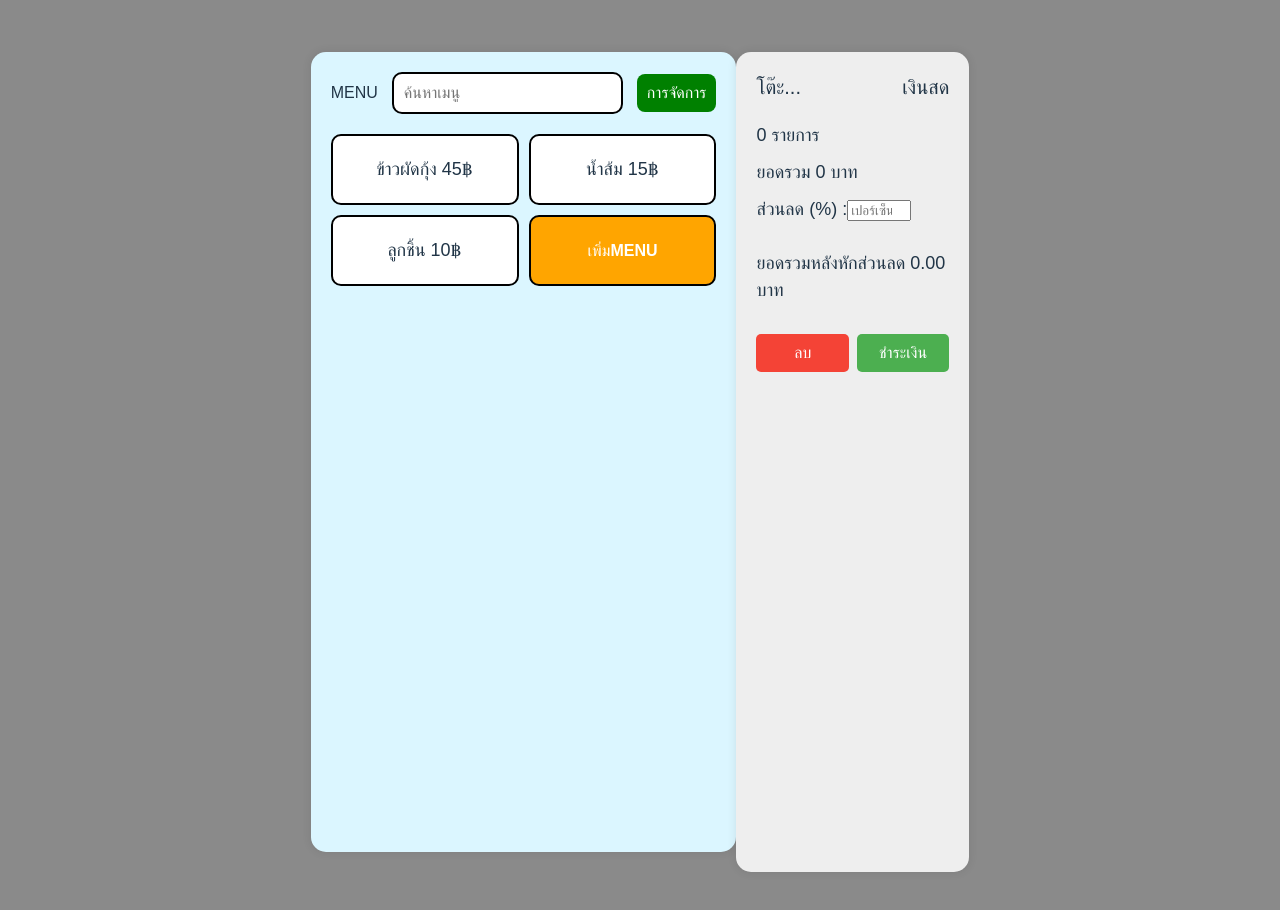
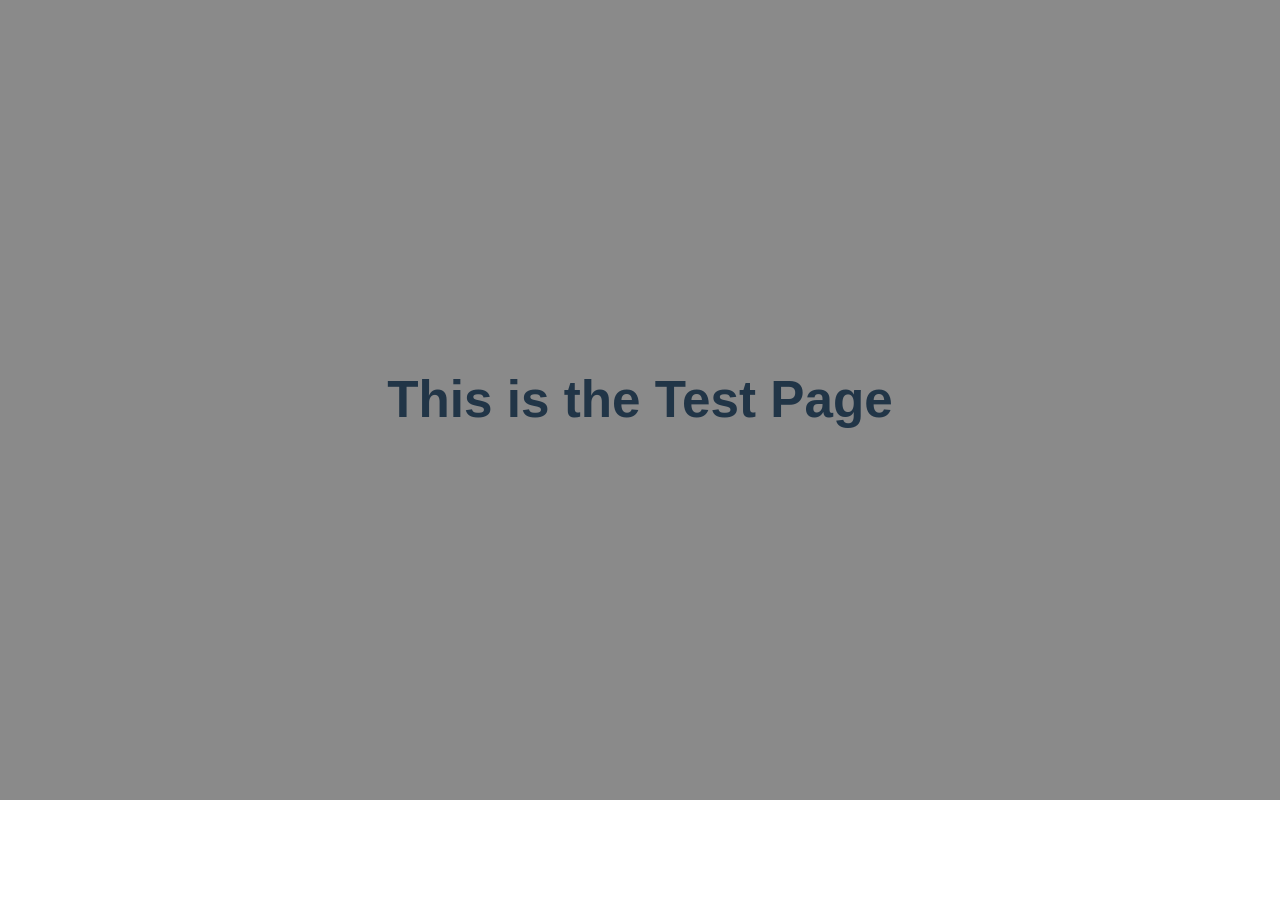
Before and after one commit to Pariwattt/Ecommerce, a React (Vite) app: page /testpage in a window 1280 px wide. Shown: the top 910 px of the page. After the commit the page ends 800 px from the top, so only its background shows below. Built offline with nearby package versions, Linux system fonts and the light colour scheme.

Commit message:
ดรป

```diff
--- a/src/App.jsx
+++ b/src/App.jsx
@@ -1,13 +1,20 @@
 import React from 'react';
+import { BrowserRouter as Router, Routes, Route } from 'react-router-dom';
 import './Css/style.css';
 import './App.css';
-import MenuTest from './Components/MenuTest.jsx'; // นำเข้าไฟล์ MenuTest.jsx ที่สร้างไว้
+import MenuTest from './Components/MenuTest.jsx';
+import TestPage from './components/TestPage.jsx';
 
 function App() {
   return (
-    <div className="App">
-      <MenuTest />
-    </div>
+    <Router>
+      <div className="App">
+        <Routes>
+          <Route path="/" element={<MenuTest />} /> {/* หน้าเมนู */}
+          <Route path="/testpage" element={<TestPage />} /> {/* หน้า TestPage */}
+        </Routes>
+      </div>
+    </Router>
   );
 }
 
--- a/src/components/MenuTest.jsx
+++ b/src/components/MenuTest.jsx
@@ -1,5 +1,6 @@
 import React, { useState } from 'react';
 import '../Css/style.css'; // ใช้สไตล์ CSS เดิม
+import { BrowserRouter as Router, Routes, Route, useNavigate } from 'react-router-dom';
 
 // คอมโพเนนต์สำหรับการจัดการเมนู
 const Menu = ({ addItemToCart, addNewMenuItem, menuItems, deleteMenuItem }) => {
@@ -149,7 +150,7 @@ const Cart = ({ cart, removeItemFromCart, total, discount, setDiscount }) => {
       </div>
       <div className="checkout-buttons">
         <button className="cancel">ลบ</button>
-        <button className="checkout">ชำระเงิน</button>
+        <button className="checkout" onClick={() => navigate('/TestPage')}>ชำระเงิน</button>
       </div>
     </div>
   );
--- /dev/null
+++ b/src/components/TestPage.jsx
@@ -0,0 +1,11 @@
+import React from 'react';
+
+const TestPage = () => {
+  return (
+    <div>
+      <h1>This is the Test Page</h1>
+    </div>
+  );
+};
+
+export default TestPage;
--- a/src/css/style.css
+++ b/src/css/style.css
@@ -26,11 +26,13 @@ body {
     flex: 2;
     padding: 20px;
     background-color: #dbf6ff;
+    color: #000;
     border-radius: 15px;
     box-shadow: 0 0 10px rgba(0, 0, 0, 0.1);
     margin-bottom: 20px;
     width: 100%;
-    min-height: 100vh;
+    width: 1000px;
+    height: 1000px;
     box-sizing: border-box;
 }
 
@@ -85,7 +87,8 @@ body {
     border: 2px solid #000;
     padding: 20px;
     text-align: center;
-    font-size: 18px;
+    font-size: 18px ;
+    color: #000;
     border-radius: 10px;
     cursor: pointer;
 }
@@ -123,6 +126,7 @@ body {
 .cart {
     flex: 1;
     background-color: #eee;
+    color: #000;
     padding: 20px;
     border-radius: 15px;
     box-shadow: 0 0 10px rgba(0, 0, 0, 0.1);
@@ -133,6 +137,7 @@ body {
     justify-content: space-between;
     font-size: 20px;
     margin-bottom: 20px;
+
 }
 
 .cart-item {
```
Also changed, not shown: src/components/test.jsx (deleted).
